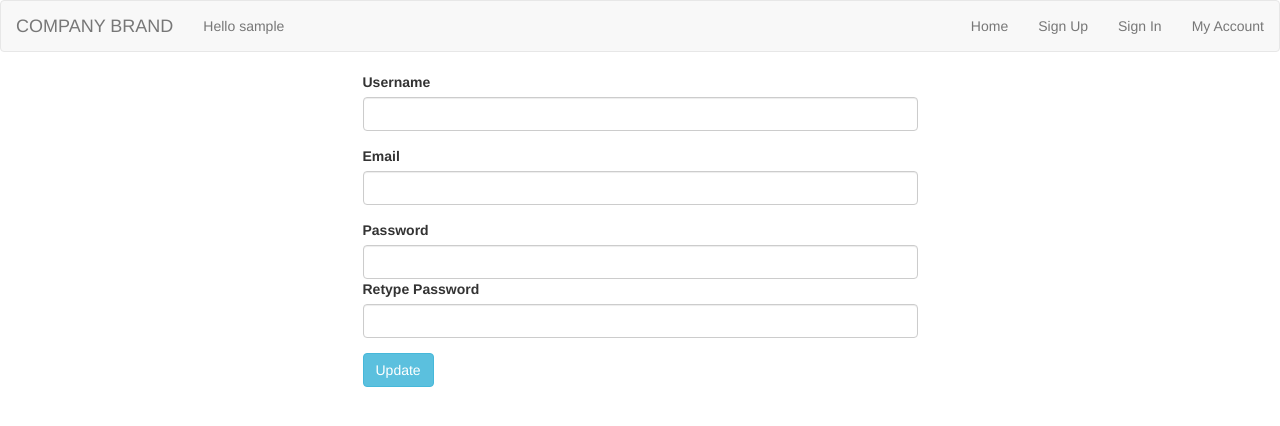
After one commit to Digital-Culture/digi-github, a PHP site: page /account.php in a window 1280 px wide. The commit adds this page. Shown: the top 426 px of the page. Run offline with PHP 8.4, Linux system fonts and the light colour scheme; the visitor is signed in with stand-in values (Sample User, id 1); data that the repository does not hold is empty.

Commit message:
added navigation, sessoin and account page

```diff
--- /dev/null
+++ b/account.php
@@ -0,0 +1,42 @@
+<?php
+session_start();
+include("includes/database.php");
+if(isset($_SESSION["email"])==false){
+  //user has not logged in redirect to login page
+  header("location:login.php");
+  exit();
+}
+ ?>
+
+<!doctype html>
+<html>
+ <?php include("includes/head.php"); ?>
+  <body>
+    <?php include("includes/navigation.php"); ?>
+    <div class="container">
+      <div class="row">
+        <div class="col-md-6 col-md-offset-3">
+          <form id="account-update" action="account.php" method="post">
+            <div class="form-group">
+              <label for="username">Username</label>
+              <input type="text" class="form-control" id="username" name"username">
+            </div>
+              <div class="form-group">
+              <label for="email">Email</label>
+              <input type="text" class="form-control" id="email" name"email">
+            </div>
+            <div class="form-group">
+              <label for="password">Password</label>
+              <input type="password" class="form-control" id="password1" name"password1">
+              <label for="password">Retype Password</label>
+              <input type="password" class="form-control" id="password2" name"password2">
+            </div>
+            <div clas="text-center">
+              <button type="submit" name="submit" class="btn btn-info">Update</button>
+            </div>
+          </form>
+        </div>
+      </div>
+    </div>
+  </body>
+</html>
--- a/includes/database.php
+++ b/includes/database.php
@@ -1,9 +1,9 @@
 <?php
-$user = "user";
-$password = "password";
-$host = "localhost";
-$database = "datastore";
-$connection = mysqli_connect($host,$user,$password,$database);
+$dbuser = "user";
+$dbpassword = "password";
+$dbhost = "localhost";
+$dbdatabase = "datastore";
+$connection = mysqli_connect($dbhost,$dbuser,$dbpassword,$dbdatabase);
 if(!$connection){
   echo "database error";
 }
--- /dev/null
+++ b/includes/navigation.php
@@ -0,0 +1,31 @@
+<header>
+  <nav class="navbar navbar-default">
+    <div class="navbar-header">
+      <button class="navbar-toggle collapsed" data-toggle="collapse" data-target="#main-menu">
+        <span class="icon-bar"></span>
+        <span class="icon-bar"></span>
+        <span class="icon-bar"></span>
+      </button>
+      <a href="index.php" class="navbar-brand">COMPANY BRAND</a>
+
+      <p class="navbar-text">
+        <?php
+        if($_SESSION["username"]){
+          echo "Hello ". $_SESSION["username"];
+        }
+        ?>
+      </p>
+
+      </div>
+      <div class="collapse navbar-collapse" id="main-menu">
+        <ul class="nav navbar-nav navbar-right">
+          <li><a href="index.php">Home</a></li>
+           <li><a href="register.php">Sign Up</a></li>
+            <li><a href="login.php">Sign In</a></li>
+            <li><a href="account.php">My Account</a></li>
+        </ul>
+      </div>
+    </div>
+
+  </nav>
+</header>
```
Also changed, not shown: login.php (+13 -2 lines), register.php (+11 -3 lines).
